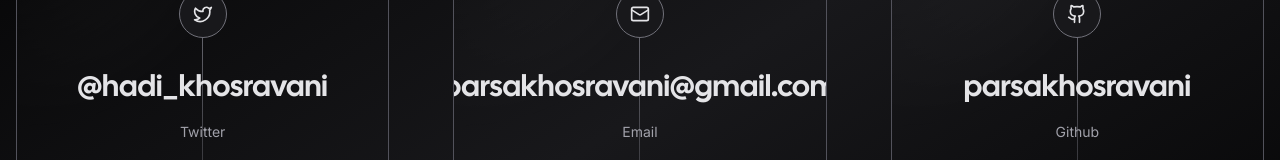
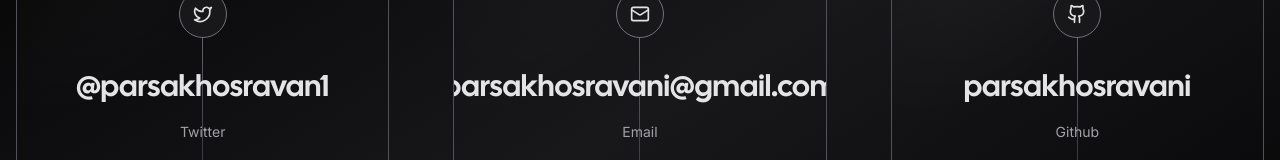
Before and after one commit to parsakhosravani/parsa, a Next.js app: page /contact in a window 1280 px wide. Shown: the part 286-446 px from the top of the page. Built offline with nearby package versions, Linux system fonts and the light colour scheme; no server answers; what tailwindcss-debug-screens would draw is missing.

Commit message:
💬 update twitter link

```diff
--- a/app/contact/page.tsx
+++ b/app/contact/page.tsx
@@ -7,9 +7,9 @@ import { Card } from "../components/card";
 const socials = [
   {
     icon: <Twitter size={20} />,
-		href: "https://twitter.com/hadi_khosravani",
+    href: "https://twitter.com/parsakhosravan1",
     label: "Twitter",
-		handle: "@hadi_khosravani",
+    handle: "@parsakhosravan1",
   },
   {
     icon: <Mail size={20} />,
--- a/types/mdx.d.ts
+++ b/types/mdx.d.ts
@@ -1,5 +1,5 @@
 // types/mdx.d.ts
 declare module "*.mdx" {
-	let MDXComponent: (props) => JSX.Element;
-	export default MDXComponent;
+  let MDXComponent: (props) => JSX.Element;
+  export default MDXComponent;
 }
```
Lines whose indentation alone changed are shown as unchanged.
